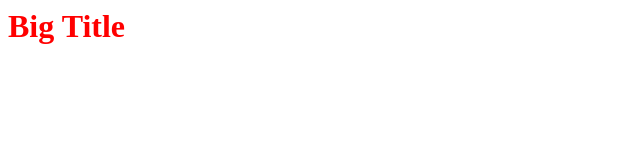
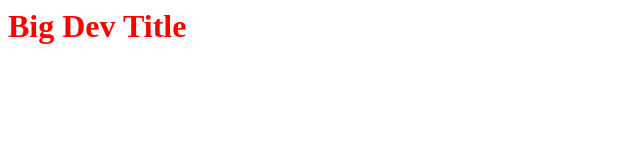
Before and after one commit to Guki66/Genesis, a plain HTML site: page index.html in a window 1280 px wide. Shown: the whole page, without its empty margins (0-640 px from the left). Drawn offline with Linux system fonts and the light colour scheme.

Commit message:
Set title index.html

```diff
--- a/index.html
+++ b/index.html
@@ -1,9 +1,9 @@
 <html>
 	<head>
-		<title></title>
+		<title>Index Branch Dev</title>
 		<link rel="stylesheet" type="text/css" href="style.css">
 	</head>
 <body>
-	<h1>Big Title</h1>
+	<h1>Big Dev Title</h1>
 </body>
 </html>
```
